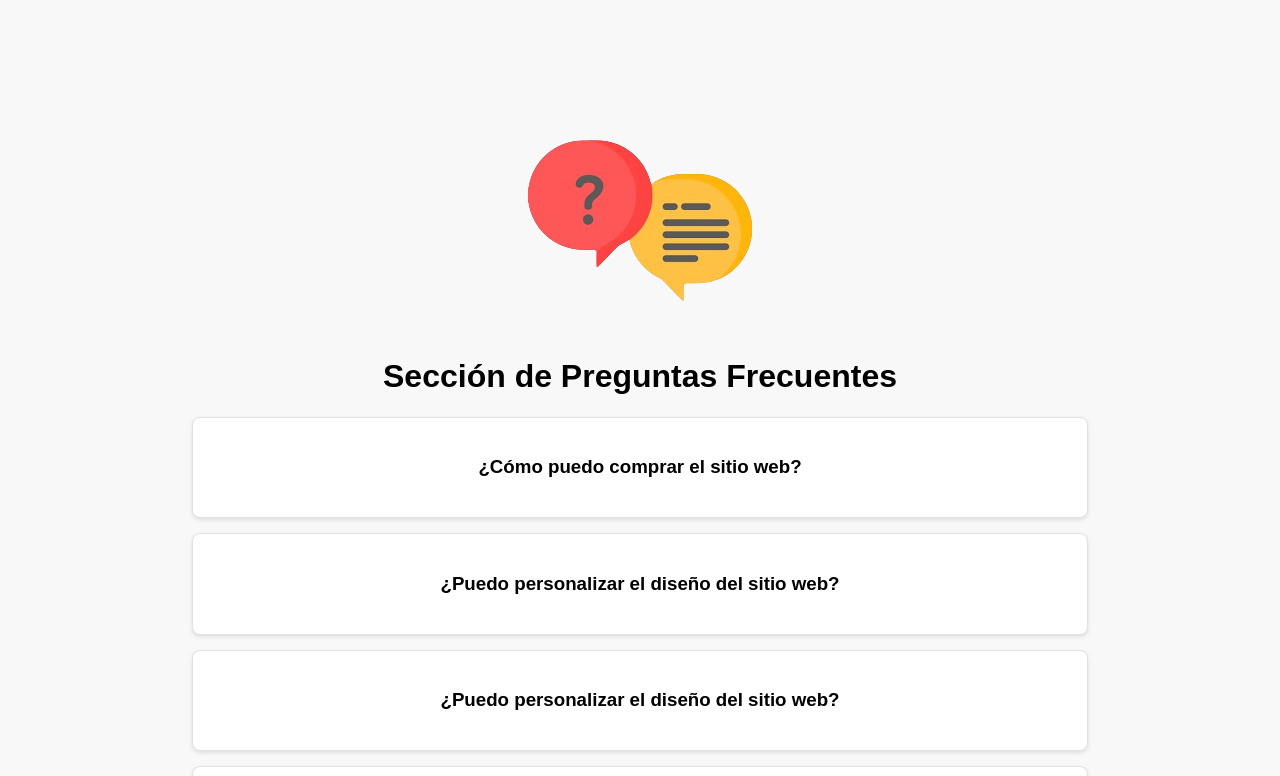
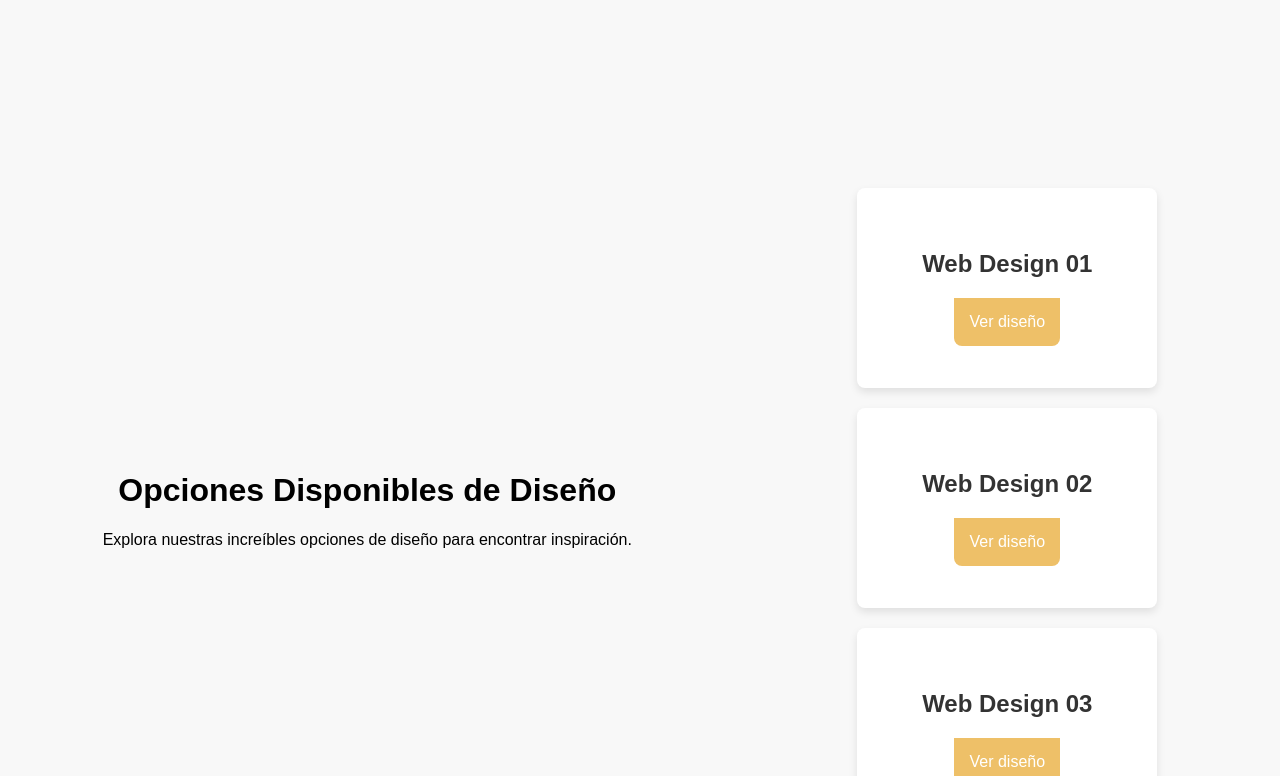
Before and after one commit to carolainseija/iglesia, a React (Vite) app: page / in a window 1280 px wide. Shown: the part 2184-2960 px from the top of the page. Built offline with nearby package versions, Linux system fonts and the light colour scheme.

Commit message:
responsive

```diff
--- a/src/Home.jsx
+++ b/src/Home.jsx
@@ -9,6 +9,7 @@ import Questions from './components/Questions';
 import Benefit from './components/Benefits';
 import Contact from './components/Contact';
 import FixImage from './components/FixImage';
+import WebSection from './components/WebSection';
 
 
 // import { Controller, Scene } from 'react-scrollmagic';
@@ -45,6 +46,7 @@ function Home() {
       </header>
       <Benefit />
       <FixImage />
+      <WebSection />
       <Questions />
       <Contact />
     </div>
--- a/src/components/Benefits/style.css
+++ b/src/components/Benefits/style.css
@@ -12,12 +12,11 @@
     padding: 20px;
     margin: 10px;
     border-radius: 8px;
+    height: 300px;
   }
 
   .benefit0 {
-    height: 300px;
-cursor: pointer;
-
+    cursor: pointer;
     box-shadow: 0 2px 4px rgba(0, 0, 0, 0.1);
     margin-top: 50px; /* Ajusta el espacio entre las tarjetas según tus necesidades */
     &:hover {
@@ -28,10 +27,7 @@ cursor: pointer;
   }
 
   .benefit1 {
-    height: 300px;
     cursor: pointer;
-
-
     /* background-color: #f0f0f0; */
     box-shadow: 0 2px 4px rgba(0, 0, 0, 0.1);
     margin-top: 100px; /* Ajusta el espacio entre las tarjetas según tus necesidades */
@@ -42,10 +38,7 @@ cursor: pointer;
       }
   }
   .benefit2 {
-
-      height: 300px;
       cursor: pointer;
-
     /* background-color: #f0f0f0; */
     box-shadow: 0 2px 4px rgba(0, 0, 0, 0.1);
     margin-top: 150px; /* Ajusta el espacio entre las tarjetas según tus necesidades */
@@ -56,10 +49,7 @@ cursor: pointer;
       }
   }
   .benefit3 {
-    height: 300px;
     cursor: pointer;
-
-
     /* background-color: #f0f0f0; */
     box-shadow: 0 2px 4px rgba(0, 0, 0, 0.1);
     margin-top: 200px; /* Ajusta el espacio entre las tarjetas según tus necesidades */
--- a/src/components/Questions/style.css
+++ b/src/components/Questions/style.css
@@ -32,5 +32,7 @@
 
 
   .faq {
-    margin-bottom: 100px;
+    padding-bottom: 100px;
+    padding-top: 10px;
+    background-color: #e1e1e14f;
   }
--- /dev/null
+++ b/src/components/WebSection/index.jsx
@@ -0,0 +1,45 @@
+import React from 'react';
+import './style.css';
+
+const WebSection = () => {
+  const websites = [
+    {
+      name: 'Web Design 01',
+      link: 'https://landing01-7a483.firebaseapp.com/',
+    },
+    {
+      name: 'Web Design 02',
+      link: 'https://landing02-ff2a4.firebaseapp.com/',
+    },
+    {
+      name: 'Web Design 03',
+      link: 'https://landing03-e86f3.firebaseapp.com/',
+    },
+  ];
+
+  return (
+    <div className="web-section">
+    <div className="section-header">
+      <h1>Opciones Disponibles de Diseño</h1>
+      <p>Explora nuestras increíbles opciones de diseño para encontrar inspiración.</p>
+    </div>
+    <div className="websites-container">
+      {websites.map((website, index) => (
+        <div key={index} className="website-card">
+          <h2>{website.name}</h2>
+          <a href={website.link} target="_blank" rel="noopener noreferrer">
+            Ver diseño
+          </a>
+        </div>
+      ))}
+    </div>
+  </div>
+  );
+};
+
+
+
+export default WebSection
+
+
+// mi css
--- /dev/null
+++ b/src/components/WebSection/style.css
@@ -0,0 +1,48 @@
+
+
+  .web-section {
+    display: flex;
+    justify-content: space-around;
+    align-items: center;
+    min-height: 100vh;
+  }
+
+  .website-card {
+    background-color: #fff;
+    border-radius: 8px;
+    box-shadow: 0 4px 8px rgba(0, 0, 0, 0.1);
+    overflow: hidden;
+    transition: transform 0.3s ease-in-out;
+    margin: 20px;
+    width: 300px;
+    height: 200px;
+    display: flex;
+    flex-direction: column;
+    justify-content: center;
+    align-items: center;
+    cursor: pointer;
+  }
+
+  .website-card:hover {
+    transform: translateY(-5px);
+    background-color: #eec0684d;
+  }
+
+  .website-card h2 {
+    margin: 20px 0;
+    color: #333;
+  }
+
+  .website-card a {
+    display: block;
+    background-color: #eec068;
+    color: #fff;
+    padding: 15px;
+    text-decoration: none;
+    border-radius: 0 0 8px 8px;
+    transition: background-color 0.3s ease;
+  }
+
+  .website-card a:hover {
+    background-color: #eec068;
+  }
--- a/src/index.css
+++ b/src/index.css
@@ -50,7 +50,8 @@ section {
 
 
 h2 {
-  color: #333; /* Color del texto más oscuro */
+  color: #333;
+  /* Color del texto más oscuro */
 }
 
 ul {
@@ -82,15 +83,20 @@ button:hover {
   .church-section {
     flex-direction: column;
   }
+
   .fixImage {
     height: 40vh;
     background-position-x: center;
     background-position-y: center;
   }
+
   section {
     margin: 0px auto;
+    height: auto;
   }
-
+.benefits {
+  height: auto;
+}
   .benefit0 {
     margin-top: 50px;
   }
@@ -119,10 +125,12 @@ button:hover {
   .contact-indo {
     padding: 30px;
   }
+
   .info-text {
     text-align: center;
   }
-  .detail{
+
+  .detail {
     justify-content: center;
   }
 
@@ -130,4 +138,54 @@ button:hover {
     flex-direction: column;
   }
 
+
+  .web-section {
+    flex-direction: column;
+    height: auto;
+  }
+
+  .logo {
+    width: 200px;
+    height: auto;
+  }
 }
+
+
+@media (max-width: 500px) {
+
+  .section-header {
+    padding: 30px;
+  }
+
+  .websites-container {
+    width: 100%;
+  }
+
+  .logo {
+    width: 100px;
+    height: auto;
+  }
+
+  .website-card {
+    width: 85%;
+    margin: 10px auto;
+  }
+
+  .website-card h2, a {
+    font-size: 17px;
+  }
+}
+
+
+@media (max-width: 300px) {
+
+
+
+  .logo {
+    width: 100px;
+    height: auto;
+  }
+
+
+
+}
```
